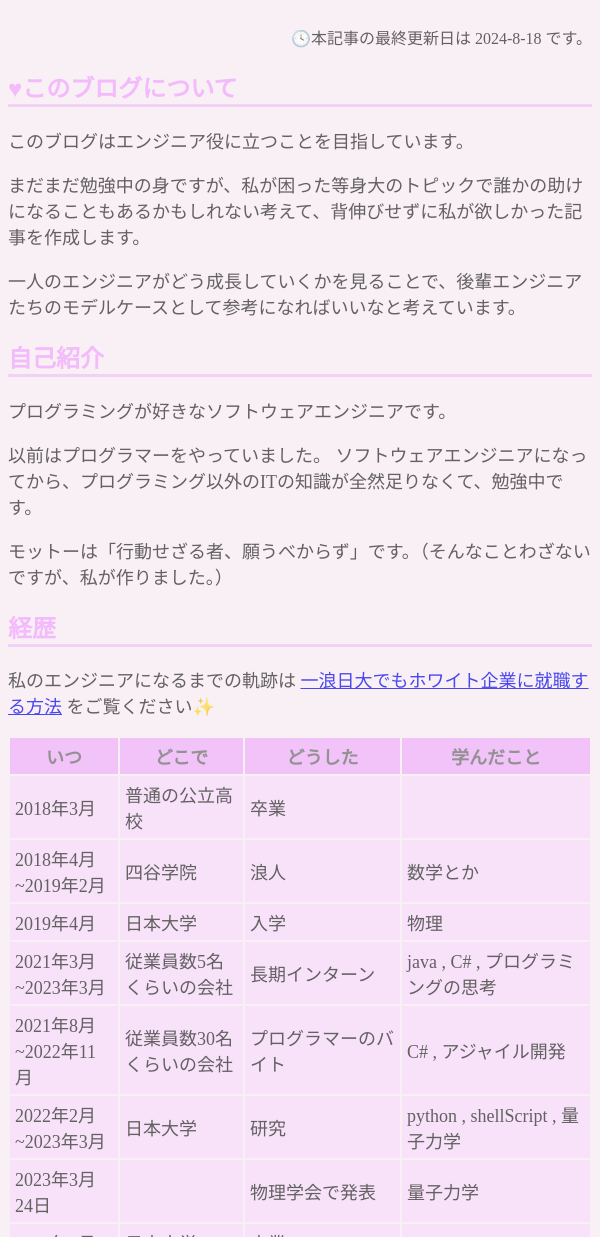
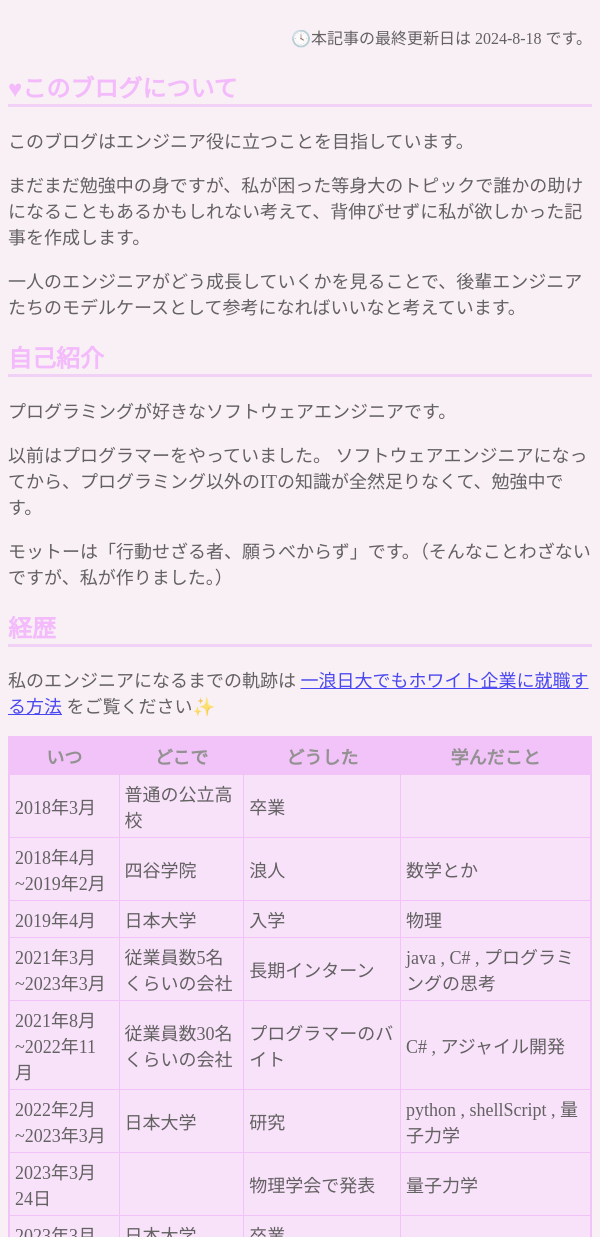
Before and after one commit to tomonarimomoka/blog, a plain HTML site: page index.html in a window 600 px wide. Shown: the part 63-1300 px from the top of the page. Drawn offline with Linux system fonts and the light colour scheme; a script that the page names is missing.

Commit message:
スマホの時to

```diff
--- a/style.css
+++ b/style.css
@@ -117,21 +117,6 @@ blockquote cite{
   margin: 0px ;
   Display: block;
 }
-/* 表 */
-table {
-  margin:auto;
-  th {
-    background-color: rgb(239, 177, 250);
-    color: rgb(105, 105, 105);
-    padding: 10px 10px;
-    text-align: center;
-  }
-
-  td {
-    background-color: rgb(248, 221, 252);
-    padding: 10px 10px;
-  }
-}
 
 /* PC用UI */
 @media screen and (max-width: 1000px){
@@ -156,6 +141,21 @@ table {
   .btnArticleLink:hover {
     background: #545454;
     color: #ffffff;
+  }
+
+  table {
+    margin:auto;
+    th {
+      background-color: rgb(239, 177, 250);
+      color: rgb(105, 105, 105);
+      padding: 5px 0px;
+      text-align: center;
+    }
+
+    td {
+      background-color: rgb(248, 221, 252);
+      padding: 5px 5px;
+    }
   }
 }
 /* スマホ用UI */
@@ -184,21 +184,13 @@ table {
     p{font-size: 18px;}
     ul{font-size: 18px;}
     ol{font-size: 18px;}
-    table{font-size: 18px;}
-
     table {
-      margin:auto;
-      th {
-        background-color: rgb(239, 177, 250);
-        color: rgb(105, 105, 105);
-        padding: 5px 0px;
-        text-align: center;
-      }
-
-      td {
-        background-color: rgb(248, 221, 252);
-        padding: 5px 5px;
-      }
+      border-collapse: collapse;
+      border: solid 2px rgb(239, 177, 250);/*表全体を線で囲う*/
+    }
+    table th, table td {
+      border: solid 1px rgb(239, 177, 250);
+      font-size: 18px;
     }
 }
 
```
